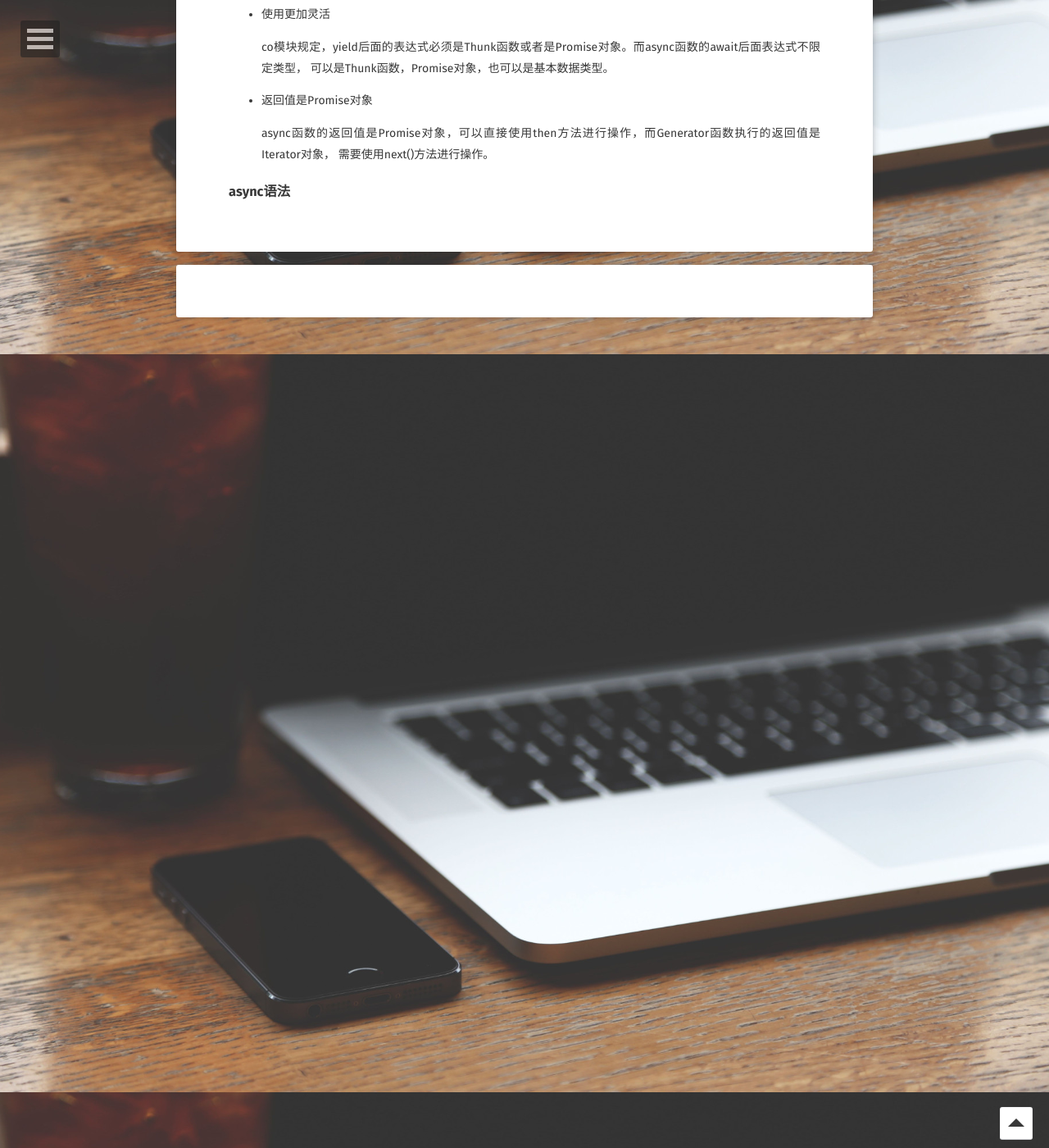
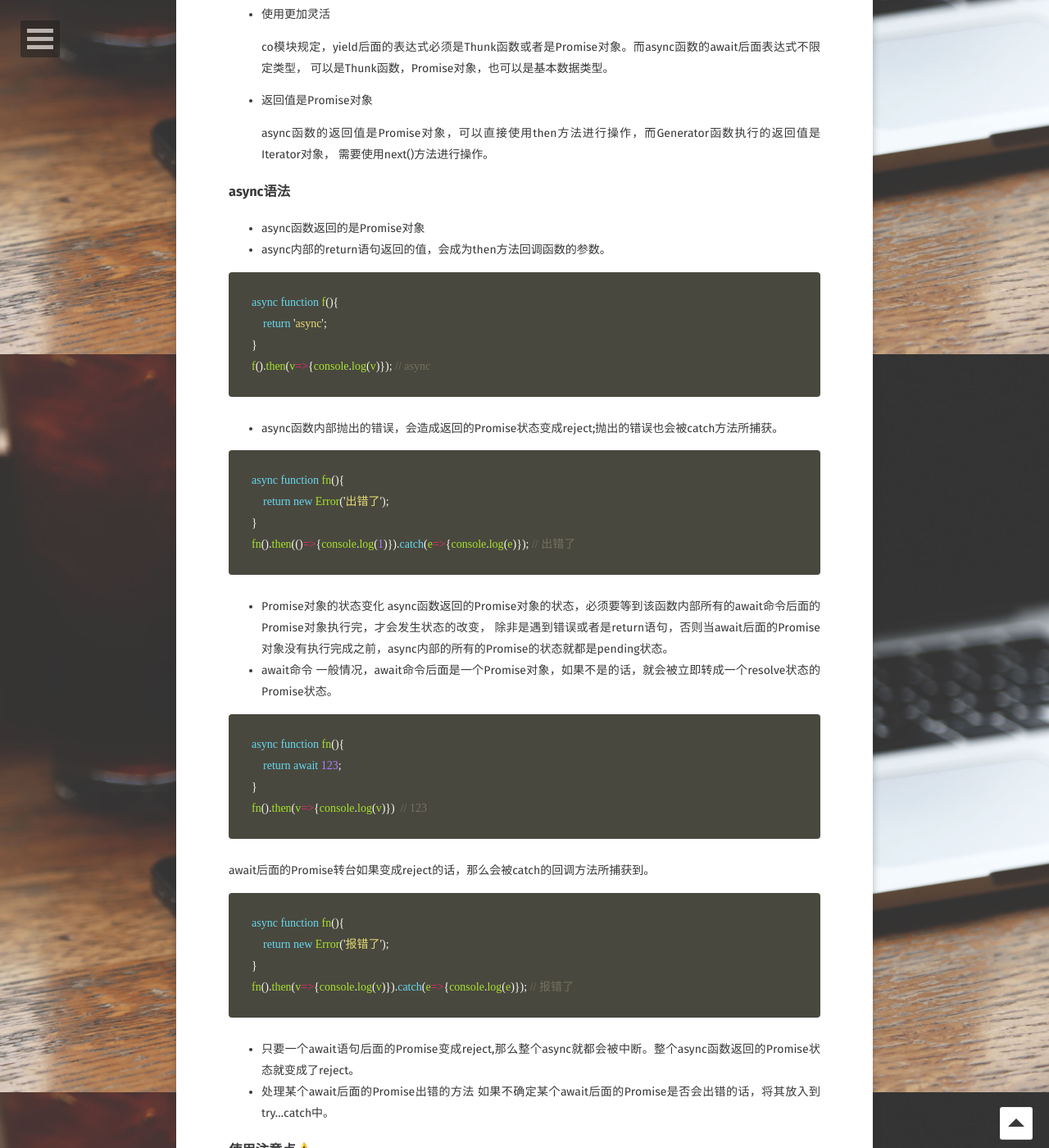
Before and after one commit to xcs-go/xcs.github.io, a Jekyll site: the page built from _posts/2017-10-08-async.md, in a window 1280 px wide and 1400 px high, scrolled down 1368 px. Shown: the whole window at 82% size. Built offline with Jekyll 4.4.1, drawn with Linux system fonts in a browser that asks for light colours; some web fonts are replaced; comment, search, counter and statistics services are not loaded; some of the changed text lies outside the part shown.

Commit message:
Generator async

```diff
--- a/_posts/2017-10-08-async.md
+++ b/_posts/2017-10-08-async.md
@@ -57,3 +57,73 @@
     需要使用next()方法进行操作。
 
 ### async语法
+- async函数返回的是Promise对象
+- async内部的return语句返回的值，会成为then方法回调函数的参数。
+{% highlight javascript %}
+    async function f(){
+        return 'async';
+    }
+    f().then(v=>{console.log(v)}); // async
+{% endhighlight %}
+- async函数内部抛出的错误，会造成返回的Promise状态变成reject;抛出的错误也会被catch方法所捕获。
+{% highlight javascript %}
+    async function fn(){
+        return new Error('出错了');
+    }
+    fn().then(()=>{console.log(1)}).catch(e=>{console.log(e)}); // 出错了
+{% endhighlight %}
+- Promise对象的状态变化
+async函数返回的Promise对象的状态，必须要等到该函数内部所有的await命令后面的Promise对象执行完，才会发生状态的改变，
+除非是遇到错误或者是return语句，否则当await后面的Promise对象没有执行完成之前，async内部的所有的Promise的状态就都是pending状态。
+- await命令
+一般情况，await命令后面是一个Promise对象，如果不是的话，就会被立即转成一个resolve状态的Promise状态。
+{% highlight javascript %}
+    async function fn(){
+        return await 123;
+    }
+    fn().then(v=>{console.log(v)})  // 123
+{% endhighlight %}
+await后面的Promise转台如果变成reject的话，那么会被catch的回调方法所捕获到。
+{% highlight javascript %}
+    async function fn(){
+        return new Error('报错了');
+    }
+    fn().then(v=>{console.log(v)}).catch(e=>{console.log(e)}); // 报错了
+{% endhighlight %}
+- 只要一个await语句后面的Promise变成reject,那么整个async就都会被中断。整个async函数返回的Promise状态就变成了reject。
+- 处理某个await后面的Promise出错的方法
+如果不确定某个await后面的Promise是否会出错的话，将其放入到try...catch中。
+
+### 使用注意点⚠️
+- 尽可能的将可能会出错的await后面的Promise写在try...catch语句中
+- 如果多个await之间不存在相互的依赖关系，那么可以让他们同时触发调用
+{% highlight javascript %}
+    let foo = await getFoo();
+    let bar = await getBar();
+    // 以上两个await后面的Promise没有关联，可以采用如下的方式，将其同时调用
+    let [foo,bar] = await Promise.all([getFoo(),getBar()]);
+{% endhighlight %}
+- await只能用在async函数中，如果用于普通的函数的话，就会报错。
+
+### 异步Generator函数
+异步Generator函数就是async函数和Generator函数的结合。
+{% highlight javascript %}
+    async function* fn(){
+        yield 'hello world';
+    }
+    const genObj = fn();
+    fn.next().value.then(v=>console.log(v));
+{% endhighlight %}
+
+### yield* 语句
+yield* 也可以跟上一个异步遍历器
+{% highlight javascript %}
+    async function* gen1(){
+        yield 'a';
+        yield 'b';
+        return 2;
+    }
+    async function* gen2(){
+       const results = yield* gen1()  // results:2
+    }
+{% endhighlight %}
```
